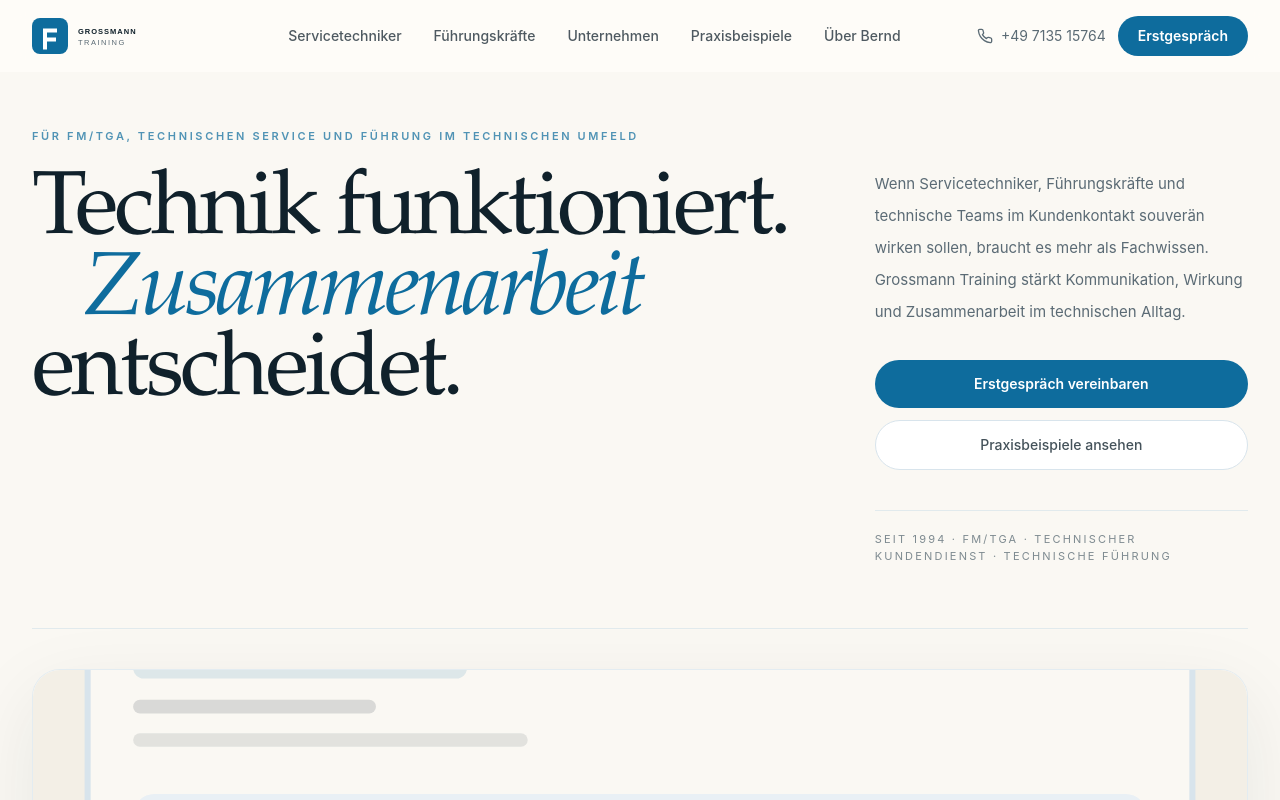
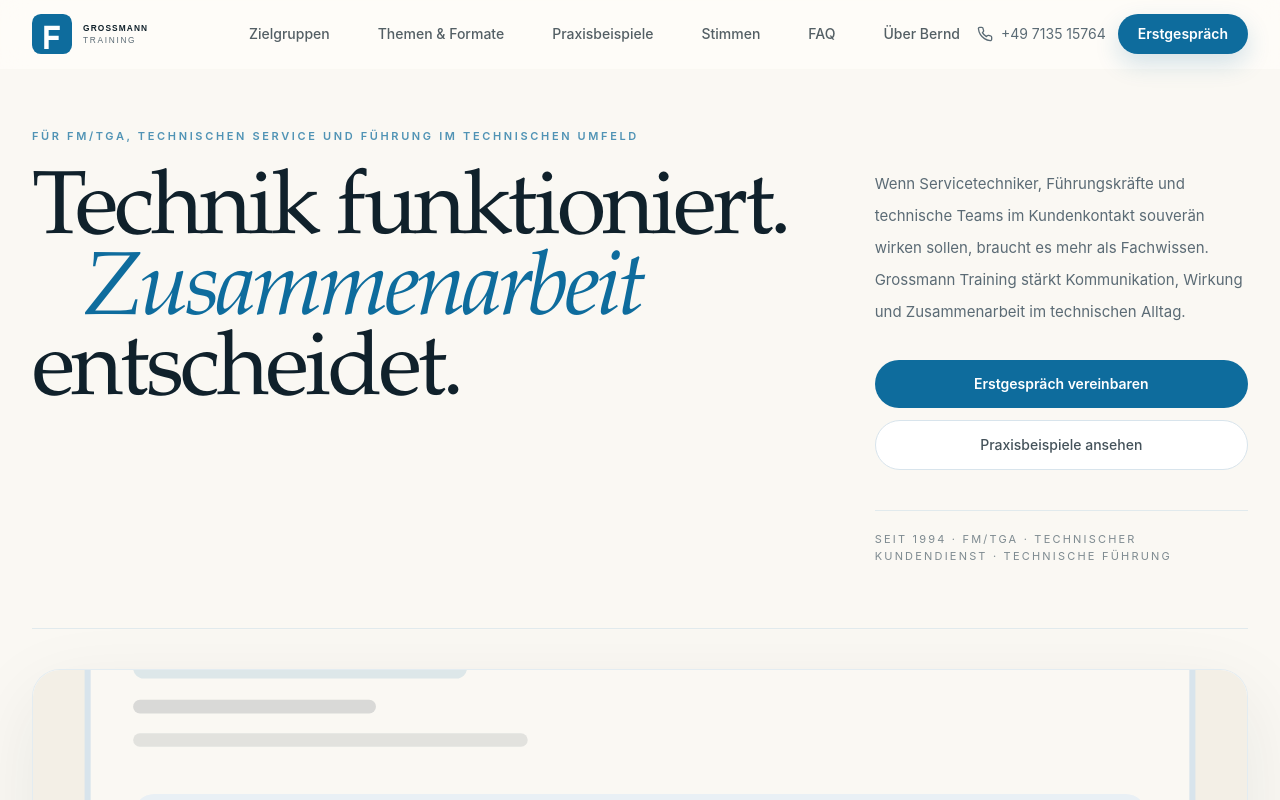
Before and after one commit to elephant-tech-labs/grossmann-training-v3, a Next.js app: page / in a window 1280 px wide. Shown: the top 800 px of the page. Built offline with nearby package versions, Linux system fonts and the light colour scheme.

Commit message:
Refine shared site shell and navigation polish

```diff
--- a/components/home-v3-header.tsx
+++ b/components/home-v3-header.tsx
@@ -3,19 +3,24 @@
 import { useEffect, useState } from "react"
 import Image from "next/image"
 import Link from "next/link"
+import { usePathname } from "next/navigation"
 import { Menu, Phone, X } from "lucide-react"
 
 const navItems = [
-  { label: "Servicetechniker", href: "/servicetechniker" },
-  { label: "Führungskräfte", href: "/trainings" },
-  { label: "Unternehmen", href: "/formats" },
-  { label: "Praxisbeispiele", href: "/case-studies" },
-  { label: "Über Bernd", href: "/about" },
+  { label: "Zielgruppen", href: "/zielgruppen" },
+  { label: "Themen & Formate", href: "/themen-formate" },
+  { label: "Praxisbeispiele", href: "/praxisbeispiele" },
+  { label: "Stimmen", href: "/referenzen-stimmen" },
+  { label: "FAQ", href: "/faq" },
+  { label: "Über Bernd", href: "/ueber-bernd" },
 ]
 
 export default function HomeV3Header() {
   const [open, setOpen] = useState(false)
   const [scrolled, setScrolled] = useState(false)
+  const pathname = usePathname()
+
+  const isActive = (href: string) => pathname === href || pathname.startsWith(`${href}/`)
 
   useEffect(() => {
     const onScroll = () => setScrolled(window.scrollY > 16)
@@ -29,20 +34,21 @@ export default function HomeV3Header() {
       className={`fixed inset-x-0 top-0 z-50 transition-all duration-300 ${
         scrolled
           ? "border-b border-border/70 bg-background/92 shadow-[0_10px_35px_rgba(16,33,43,0.08)] backdrop-blur-xl"
-          : "bg-background/80 backdrop-blur-md"
+          : "border-b border-transparent bg-background/78 backdrop-blur-md"
       }`}
     >
-      <div className="mx-auto flex max-w-7xl items-center justify-between px-4 py-4 sm:px-6 lg:px-8">
+      <div className="mx-auto flex max-w-7xl items-center justify-between px-4 py-3.5 sm:px-6 lg:px-8">
         <Link href="/" className="flex items-center gap-3" aria-label="Grossmann Training Startseite">
-          <Image src="/images/logo2.svg" alt="Grossmann Training" width={190} height={44} className="h-9 w-auto" priority />
+          <Image src="/images/logo2.svg" alt="Grossmann Training" width={190} height={44} className="h-10 w-auto" priority />
         </Link>
 
-        <nav className="hidden items-center gap-8 lg:flex" aria-label="Hauptnavigation">
+        <nav className="hidden items-center gap-5 xl:gap-7 lg:flex" aria-label="Hauptnavigation">
           {navItems.map((item) => (
             <Link
               key={item.href}
               href={item.href}
-              className="text-sm font-medium text-foreground/74 transition-colors hover:text-foreground"
+              aria-current={isActive(item.href) ? "page" : undefined}
+              className={`nav-link ${isActive(item.href) ? "nav-link-active" : ""}`}
             >
               {item.label}
             </Link>
@@ -59,7 +65,10 @@ export default function HomeV3Header() {
           </a>
           <a
             href="/kontakt"
-            className="rounded-full bg-primary px-5 py-2.5 text-sm font-semibold text-white transition-all hover:bg-primary-dark"
+            aria-current={pathname === "/kontakt" ? "page" : undefined}
+            className={`rounded-full px-5 py-2.5 text-sm font-semibold text-white shadow-[0_10px_24px_rgba(14,108,157,0.18)] transition-all hover:-translate-y-0.5 hover:bg-primary-dark ${
+              pathname === "/kontakt" ? "bg-primary-dark ring-1 ring-primary/25" : "bg-primary"
+            }`}
           >
             Erstgespräch
           </a>
@@ -83,7 +92,8 @@ export default function HomeV3Header() {
               <Link
                 key={item.href}
                 href={item.href}
-                className="rounded-2xl px-3 py-3 text-sm font-medium text-foreground/78 transition-colors hover:bg-muted hover:text-foreground"
+                aria-current={isActive(item.href) ? "page" : undefined}
+                className={`mobile-nav-link ${isActive(item.href) ? "mobile-nav-link-active" : ""}`}
                 onClick={() => setOpen(false)}
               >
                 {item.label}
@@ -91,7 +101,9 @@ export default function HomeV3Header() {
             ))}
             <a
               href="/kontakt"
-              className="mt-3 rounded-2xl bg-primary px-4 py-3 text-center text-sm font-semibold text-white"
+              className={`mt-3 rounded-2xl px-4 py-3 text-center text-sm font-semibold text-white ${
+                pathname === "/kontakt" ? "bg-primary-dark" : "bg-primary"
+              }`}
               onClick={() => setOpen(false)}
             >
               Erstgespräch vereinbaren
```
